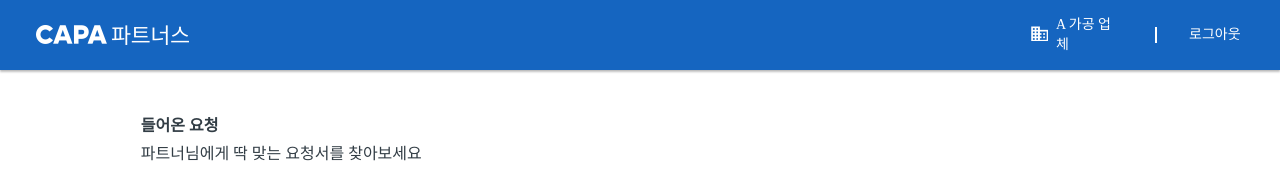
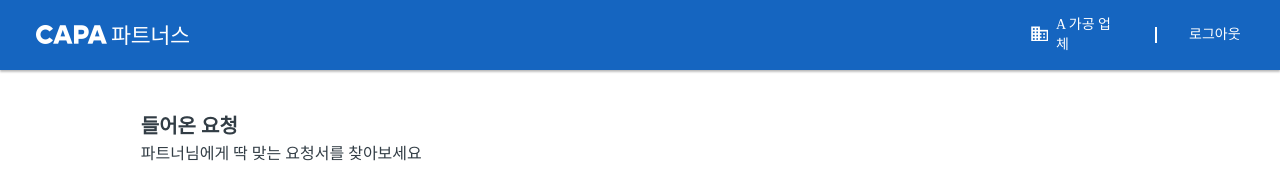
Before and after one commit to team-tyranno/wanted-Ateamventures, a React (Create React App) app: page / in a window 1280 px wide. Shown: the top 196 px of the page. Built offline with nearby package versions, Linux system fonts and the light colour scheme; data requests are answered from the project's data file; a web font is replaced by a local one.

Commit message:
fix: DashBoard template에서 1100px로 고정되어 있던height 삭제 및 오타 수정

```diff
--- a/src/components/organisms/InfoSection/style.tsx
+++ b/src/components/organisms/InfoSection/style.tsx
@@ -9,7 +9,7 @@ export const Container = styled.div`
 
 export const Title = styled.div`
   font-family: 'Noto Sans KR';
-  font-size: 20;
+  font-size: 20px;
   font-weight: 600;
 
   line-height: 32px;
@@ -19,7 +19,7 @@ export const Title = styled.div`
 
 export const Description = styled.div`
   font-family: 'Noto Sans KR';
-  font-size: 16;
+  font-size: 16px;
   font-weight: 400;
 
   line-height: 24px;
--- a/src/components/templates/DashBoard/style.ts
+++ b/src/components/templates/DashBoard/style.ts
@@ -2,7 +2,6 @@ import styled from 'styled-components';
 
 export const Container = styled.div`
   width: 78%;
-  height: 1100px;
 
   @media (max-width: 360px) {
     margin-top: 68px;
```
